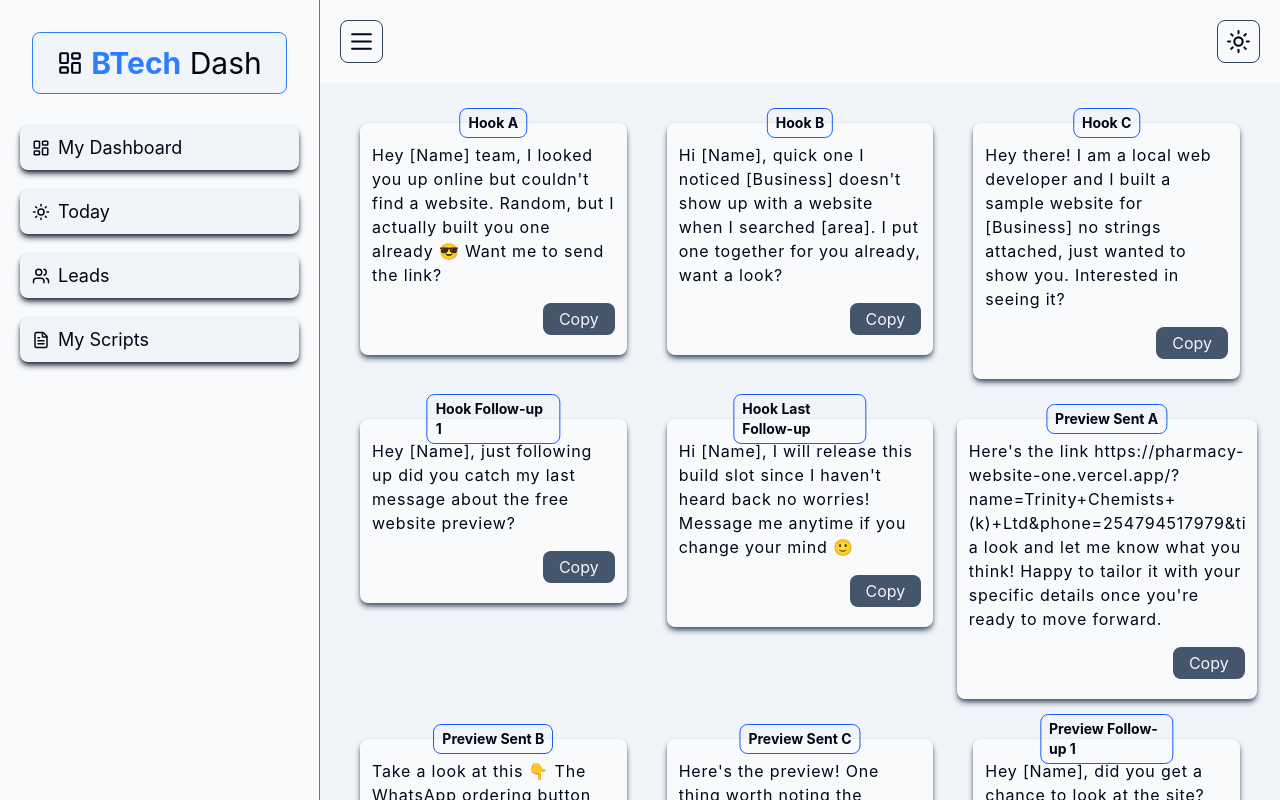
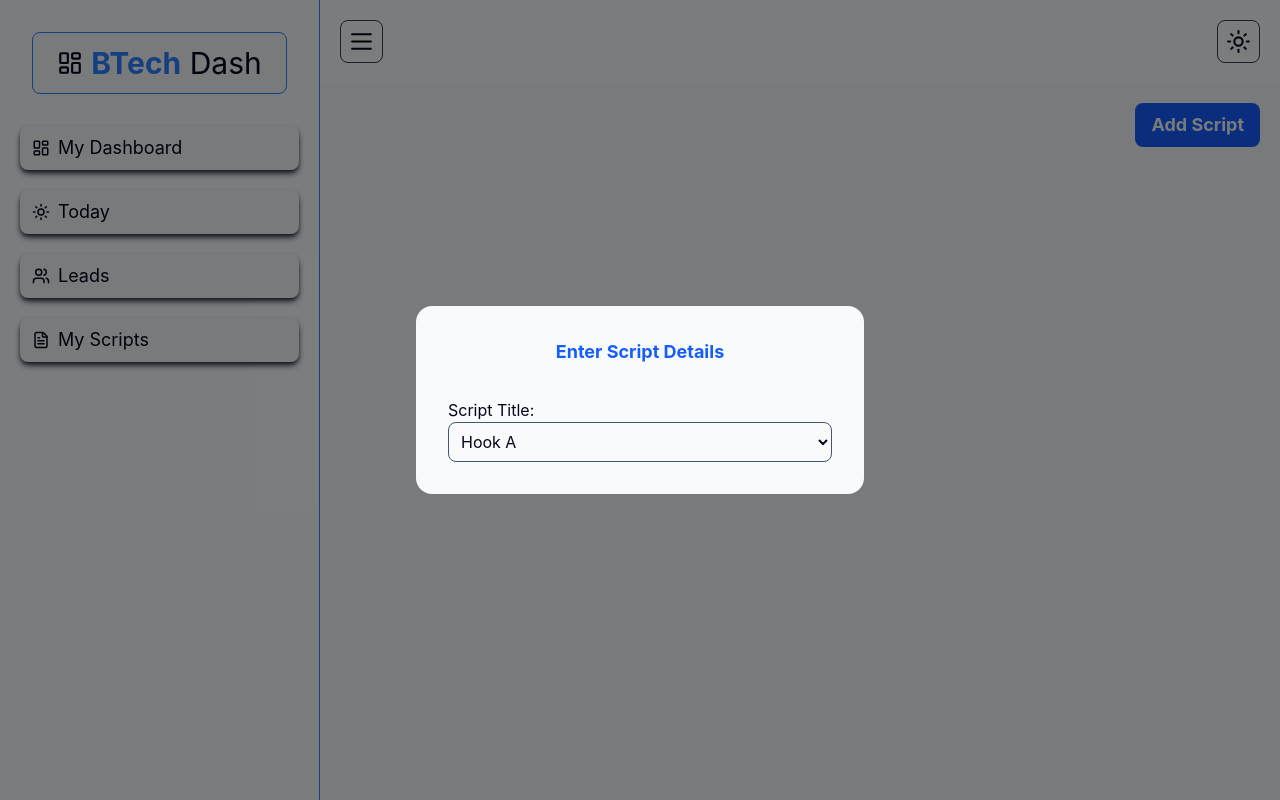
Before and after one commit to Brian9975/BTech-Dashboard, a React (Vite) app: page /myscripts in a window 1280 px wide. Built offline with nearby package versions, Linux system fonts and the light colour scheme.

Commit message:
Added Script Dialog

```diff
--- a/src/auth/Login.tsx
+++ b/src/auth/Login.tsx
@@ -2,7 +2,7 @@ import { Moon, SunIcon } from "lucide-react";
 import { useTheme } from "../context/ThemeContext";
 import { signInWithPopup } from "firebase/auth";
 import { auth, provider } from "../config/firebase-config";
-
+import GoogleLogo from "../assets/GoogleLogo.jpeg"
 export default function Login() {
   const { theme, setTheme } = useTheme();
 
@@ -16,7 +16,7 @@ export default function Login() {
 
       console.log(user)
     } catch (err) {
-      console.log(err)
+      console.log("An error occured while signing in, please check your internet connection and try again")
     }
 
   }
@@ -72,7 +72,7 @@ export default function Login() {
          <p className="text-center py-2">or</p>
         <div>
           <button onClick={() => loginWithGoogle()} className="flex justify-center gap-2 bg-slate-950 text-slate-100 dark:bg-slate-100 dark:text-slate-950 w-full font-bold text-lg cursor-pointer rounded-lg  py-1.5 px-2">
-            <Moon /> <span>Continue With Google</span>
+            <img className="w-20" src={GoogleLogo}/> <span>Continue With Google</span>
           </button>
         </div>
       </main>
--- a/src/pages/MyScripts.tsx
+++ b/src/pages/MyScripts.tsx
@@ -1,12 +1,77 @@
-import useCopyToClipboard from "../hooks/useCopyToClipboard";
-import { scriptData } from "../ScriptData";
+// import useCopyToClipboard from "../hooks/useCopyToClipboard";
+
+import type { BCategory } from "../types/planStageCateg";
+
+// import { scriptData } from "../ScriptData";
 export default function MyScripts() {
-const {copyText, scriptCopied} = useCopyToClipboard()
+// const {copyText, scriptCopied} = useCopyToClipboard()
+ const scriptTitleOption: string[] = [
+   "Hook A",
+   "Hook B",
+   "Hook C",
+   "Hook Follow-up 1",
+   "Hook Last Follow-up",
+   "Preview A",
+   "Preview B",
+   "Preview C",
+   "Preview Follow-up 1",
+   "Preview Last Follow-up",
+   "Price Inquiry A",
+   "Price Inquiry B",
+   "Price Inquiry C",
+   "Price Follow-up 1",
+   "Price Last Follow-up",
+   "Payment Details",
+   "Checklist after Deposit",
+   "Handover",
+   "Final Payment + Care Plan Pitch",
+ ]
+
+const bCategoryOption: BCategory[] = [
+    {
+      id: 1,
+      name: "pharmacy",
+    },
+    {
+      id: 2,
+      name: "Construction Company"
+    },
+    {
+      id: 3,
+      name: "restaurant",
+    },
+  ];
+
 
   return (
     <div className="">
+
+      <div className="flex justify-end">
+        <button className="bg-blue-600 rounded-lg cursor-pointer text-slate-100 cursor-pointer dark:text-slate-950 py-2 px-4 text-lg font-bold">Add Script</button>
+      </div>
+
+      {/* Add Script Modal */}
+       <div className="fixed flex justify-center items-center inset-0 bg-black/50 z-50">
+          <form className="dark:bg-slate-900 bg-slate-50 rounded-2xl p-8 md:w-md">
+
+            <h3 className="text-center text-lg font-bold text-blue-600 pb-8">
+              Enter Script Details
+            </h3>
+             <div>
+              <label>Script Title:</label>
+              <div>
+                <select  className="border w-full border-slate-600 p-2 outline-0 placeholder-slate-700 rounded-lg">
+                  <option value=""  className="dark:bg-slate-950 bg-slate-100" disabled>Select Title</option>
+                  {scriptTitleOption.map(t => <option className={`dark:bg-slate-950 bg-slate-100`} value={t}>{t}</option>)}
+                </select>
+              </div>
+             </div>
+          </form>
+       </div>
+
+
       <main className="grid  md:grid-cols-3 p-5  grid-cols-1 justify-items-center  gap-10">
-        {scriptData.map(sc => (
+        {/* {scriptData.map(sc => (
 
         <div>
 
@@ -20,7 +85,7 @@ const {copyText, scriptCopied} = useCopyToClipboard()
           <span className="border-blue-600 border left-1/2 top-0 -translate-y-1/2 -translate-x-1/2  absolute py-1 px-2 rounded-lg text-sm text-ellipsis font-bold">{sc.title}</span>
           </div>
         </div>
-        ))}
+        ))} */}
       </main>
     </div>
   )
```
Also changed, not shown: src/assets/GoogleLogo.jpeg (added).
